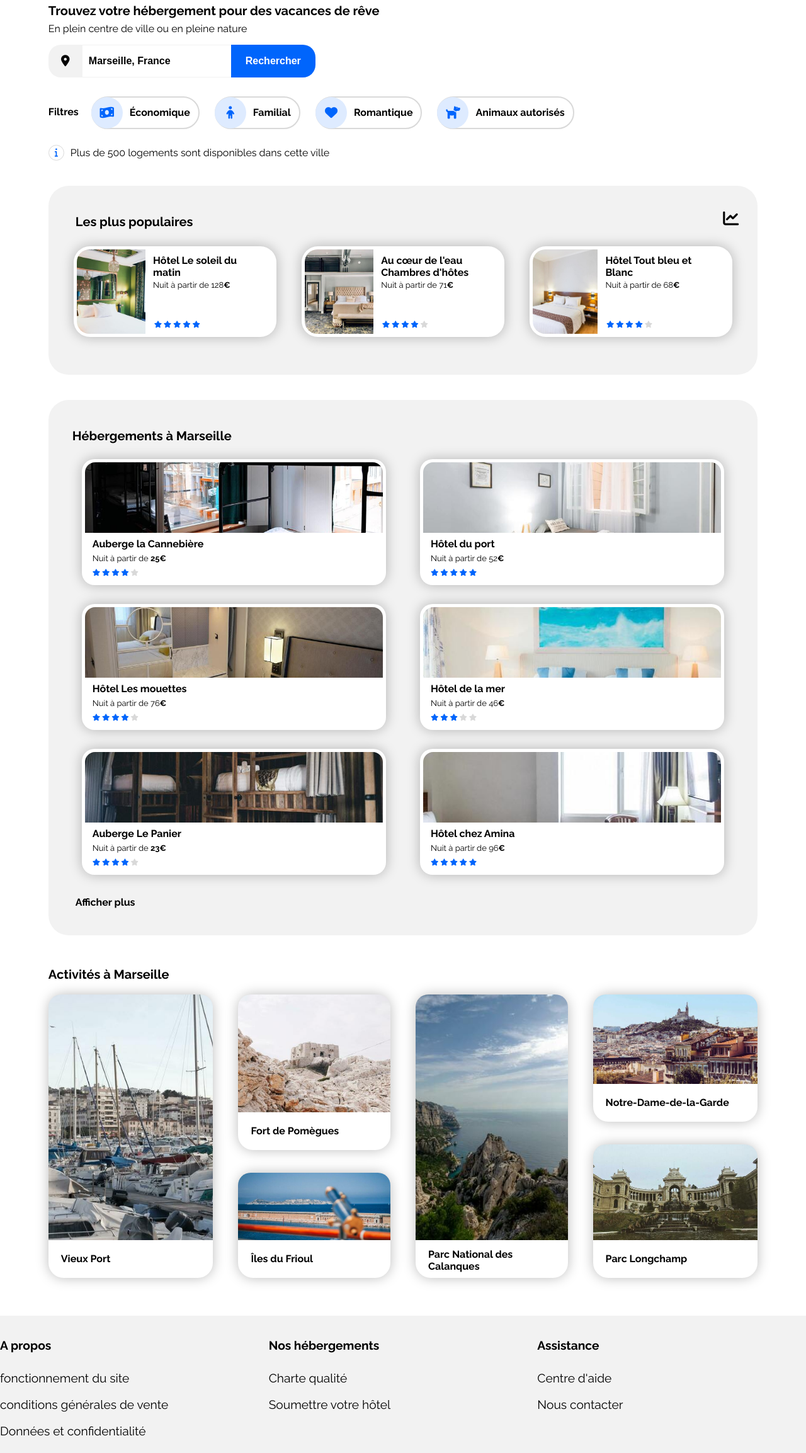
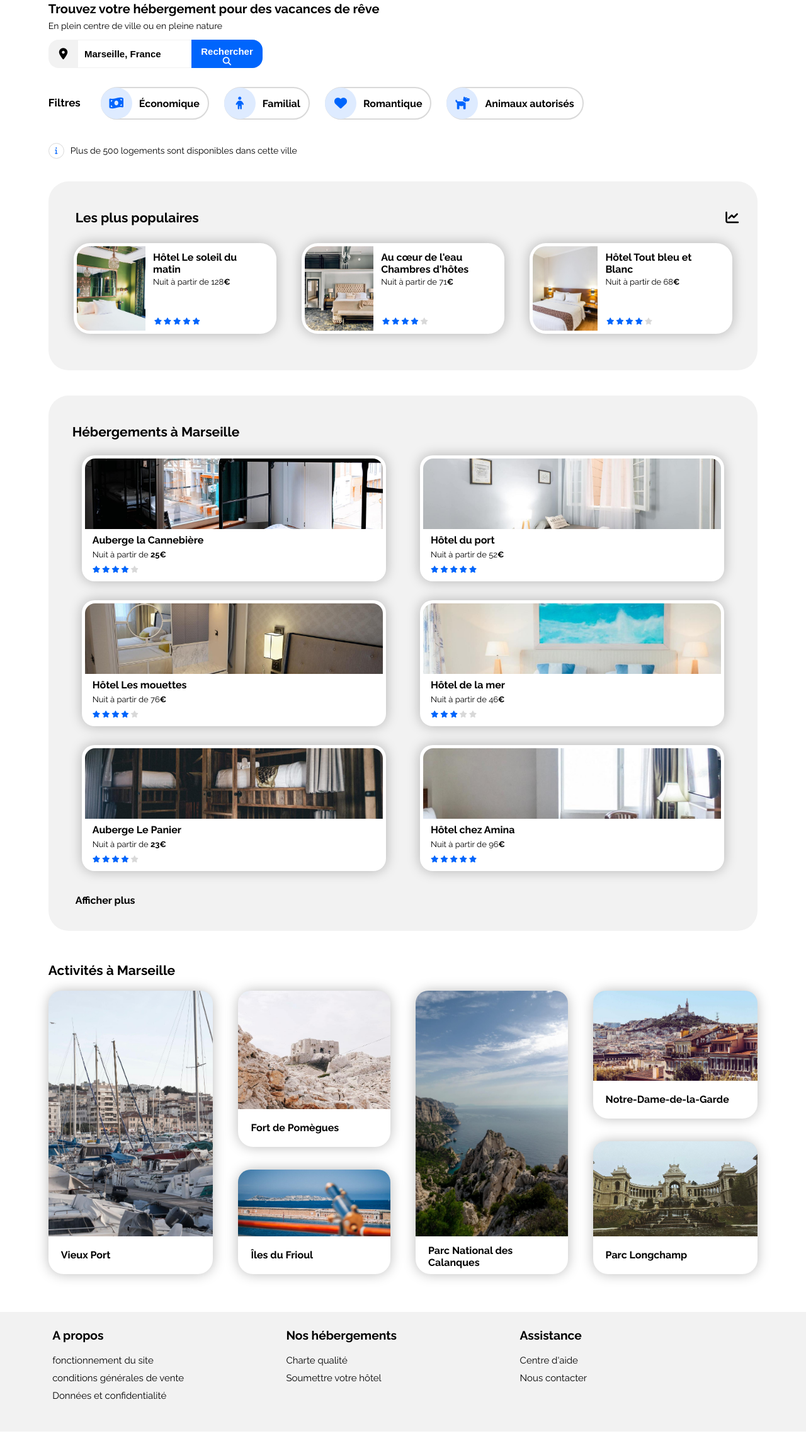
Before and after one commit to Reimhinn/BittlerArnaud_2_18082021, a website: page index.html in a window 1280 px wide. Shown: the part 126-2433 px from the top of the page at 63% size. After the commit the page ends 2399 px from the top, so only its background shows below. Drawn offline with Linux system fonts and the light colour scheme.

Commit message:
fin du responsive et des retouches. débuts structuration finale code

```diff
--- a/index.html
+++ b/index.html
@@ -13,7 +13,9 @@
 
 
 <body>
-<!--HEADER-->
+
+<!-- HEADER START-->
+
   <header>
     <a href=""><img id="logo" src="images/logo/Reservia.svg" alt="Reservia"/></a>
     <nav id="menu">
@@ -25,8 +27,14 @@
     </nav>
   </header>
 
+<!-- HEADER END -->
+
+<!-- MAIN START -->
 
   <main>
+
+<!-- SEARCH START-->
+
     <section class="search">
       <div id="page-presentation">
         <h2>Trouvez votre hébergement pour des vacances de rêve</h2>
@@ -37,7 +45,10 @@
           <i class="fas fa-map-marker-alt search-bar-icon"></i>
         </div>
         <input id="search-text" type="search" size="1" value="Marseille, France">
-        <button id="search-button"><span id="search-button-text">Rechercher</span></button>
+        <button id="search-button">
+          <span id="search-button-text">Rechercher</span>
+          <i class="fas fa-search search-icon"></i>
+        </button>
       </form>
       <div id="filter">
         <h2>Filtres</h2>
@@ -68,13 +79,19 @@
       </div>
     </section>
 
+<!-- SEARCH END -->
+
+<!-- ROOMS START -->
 
     <section class="rooms">
+
+<!-- HOSTING START -->
+
       <div id="hosting">
         <h2>Hébergements à Marseille</h2>
         <div id="hosting-rooms">
           <a href="#" class="hosting-rooms-model">
-            <img class="hosting-img-model" src="images/hebergements/4_small/marcus-loke-WQJvWU_HZFo-unsplash.jpg" alt="lit superposé et fenêtre">
+            <img class="hosting-img-model" src="images/hebergements/3_medium/marcus-loke-WQJvWU_HZFo-unsplash.jpg" alt="lit superposé et fenêtre">
             <h3>Auberge la Cannebière</h3>
             <p>Nuit à partir de <strong class="rooms-price-bold">25€</strong></p>
             <div class="hosting-stars">
@@ -86,7 +103,7 @@
             </div>
           </a>
           <a href="#" class="hosting-rooms-model">
-            <img class="hosting-img-model" src="images/hebergements/4_small/fred-kleber-gTbaxaVLvsg-unsplash.jpg" alt="">
+            <img class="hosting-img-model" src="images/hebergements/3_medium/fred-kleber-gTbaxaVLvsg-unsplash.jpg" alt="">
             <h3>Hôtel du port</h3>
             <p>Nuit à partir de 52<strong class="rooms-euro-bold">€</strong></p>
             <div class="hosting-stars">
@@ -98,7 +115,7 @@
             </div>
           </a>
           <a href="#" class="hosting-rooms-model">
-            <img class="hosting-img-model" src="images/hebergements/4_small/reisetopia-B8WIgxA_PFU-unsplash.jpg" alt="">
+            <img class="hosting-img-model" src="images/hebergements/3_medium/reisetopia-B8WIgxA_PFU-unsplash.jpg" alt="">
             <h3>Hôtel Les mouettes</h3>
             <p>Nuit à partir de 76<strong class="rooms-euro-bold">€</strong></p>
             <div class="hosting-stars">
@@ -110,7 +127,7 @@
             </div>
           </a>
           <a href="#" class="hosting-rooms-model">
-            <img class="hosting-img-model" src="images/hebergements/4_small/annie-spratt-Eg1qcIitAuA-unsplash.jpg" alt="">
+            <img class="hosting-img-model" src="images/hebergements/3_medium/annie-spratt-Eg1qcIitAuA-unsplash.jpg" alt="">
             <h3>Hôtel de la mer</h3>
             <p>Nuit à partir de 46<strong class="rooms-euro-bold">€</strong></p>
             <div class="hosting-stars">
@@ -122,7 +139,7 @@
             </div>
           </a>
           <a href="#" class="hosting-rooms-model">
-            <img class="hosting-img-model" src="images/hebergements/4_small/nicate-lee-kT-ZyaiwBe0-unsplash.jpg" alt="">
+            <img class="hosting-img-model" src="images/hebergements/3_medium/nicate-lee-kT-ZyaiwBe0-unsplash.jpg" alt="">
             <h3>Auberge Le Panier</h3>
             <p>Nuit à partir de <strong class="rooms-price-bold">23€</strong></p>
             <div class="hosting-stars">
@@ -134,7 +151,7 @@
             </div>
           </a>
           <a href="#" class="hosting-rooms-model">
-            <img class="hosting-img-model" src="images/hebergements/4_small/febrian-zakaria-M6S1WvfW68A-unsplash.jpg" alt="">
+            <img class="hosting-img-model" src="images/hebergements/3_medium/febrian-zakaria-M6S1WvfW68A-unsplash.jpg" alt="">
             <h3>Hôtel chez Amina</h3>
             <p>Nuit à partir de 96<strong class="rooms-price">€</strong></p>
             <div class="hosting-stars">
@@ -146,9 +163,12 @@
             </div>
           </a>
         </div>
-        <p class="show-more"><strong>Afficher plus</strong></p>
+        <a href="" class="show-more"><strong>Afficher plus</strong></a>
       </div>
 
+<!-- HOSTING END -->
+
+<!-- POPULAR START -->
 
       <div class="popular">
         <div class="header-flex">
@@ -157,7 +177,7 @@
         </div>
         <div class="popular-rooms">
           <a href="#" class="hosting-rooms-model">
-            <img class="popular-img-model" src="images/hebergements/4_small/emile-guillemot-Bj_rcSC5XfE-unsplash.jpg" alt="">
+            <img class="popular-img-model" src="images/hebergements/3_medium/emile-guillemot-Bj_rcSC5XfE-unsplash.jpg" alt="">
             <div class="popular-rooms-text">
               <h3>Hôtel Le soleil du matin</h3>
               <p>Nuit à partir de 128<strong>€</strong></p>
@@ -171,7 +191,7 @@
             </div>
           </a>
           <a href="#" class="hosting-rooms-model">
-            <img class="popular-img-model" src="images/hebergements/4_small/aw-creative-VGs8z60yT2c-unsplash.jpg" alt="">
+            <img class="popular-img-model" src="images/hebergements/3_medium/aw-creative-VGs8z60yT2c-unsplash.jpg" alt="">
             <div class="popular-rooms-text">
               <h3>Au cœur de l'eau Chambres d'hôtes</h3>
               <p>Nuit à partir de 71<strong>€</strong></p>
@@ -185,7 +205,7 @@
             </div>
           </a>
           <a href="#" class="hosting-rooms-model">
-            <img class="popular-img-model" src="images/hebergements/4_small/febrian-zakaria-sjvU0THccQA-unsplash.jpg" alt="">
+            <img class="popular-img-model" src="images/hebergements/3_medium/febrian-zakaria-sjvU0THccQA-unsplash.jpg" alt="">
             <div class="popular-rooms-text">
               <h3>Hôtel Tout bleu et Blanc</h3>
               <p>Nuit à partir de 68<strong>€</strong></p>
@@ -202,46 +222,51 @@
       </div>
     </section>
 
+<!-- POPULAR END -->
+
+<!-- ROOMS END -->
+
+<!-- ACTIVITIES START -->
 
     <section id="activities">
       <h2>Activités à Marseille</h2>
       <div class="activities-places">
         <a href="#" class="activities-place-model">
           <div class="activities-place-background">
-            <img class="activities-img-model" src="images/activites/4_small/reno-laithienne-QUgJhdY5Fyk-unsplash.jpg" alt="">
+            <img class="activities-img-model" src="images/activites/2_large/reno-laithienne-QUgJhdY5Fyk-unsplash.jpg" alt="">
              <h3>Vieux Port</h3>
           </div>
         </a>
         <div class="activities-first-double">
           <a href="#" class="activities-place-model">
             <div class="activities-place-background">
-              <img src="images/activites/4_small/paul-hermann-QFTrLdQIRhI-unsplash.jpg" alt="">
+              <img src="images/activites/3_medium/paul-hermann-QFTrLdQIRhI-unsplash.jpg" alt="">
               <h3>Fort de Pomègues</h3>
             </div>
           </a>
           <a href="#" class="activities-place-model">
             <div class="activities-place-background">
-              <img src="images/activites/4_small/kevin-hikari-rV_Qd1l-VXg-unsplash.jpg" alt="">
+              <img src="images/activites/3_medium/kevin-hikari-rV_Qd1l-VXg-unsplash.jpg" alt="">
               <h3>Îles du Frioul</h3>
             </div>
           </a>
         </div>
         <a href="#" class="activities-place-model">
           <div class="activities-place-background">
-            <img src="images/activites/4_small/kilyan-sockalingum-NR8-cBCN3aI-unsplash.jpg" alt="">
+            <img src="images/activites/2_large/kilyan-sockalingum-NR8-cBCN3aI-unsplash.jpg" alt="">
             <h3>Parc National des Calanques</h3>
           </div>
         </a>
       <div class="activities-second-double">
         <a href="#" class="activities-place-model">
           <div class="activities-place-background">
-            <img src="images/activites/4_small/florian-wehde-xW9e8gdotxI-unsplash.jpg" alt="">
+            <img src="images/activites/3_medium/florian-wehde-xW9e8gdotxI-unsplash.jpg" alt="">
             <h3>Notre-Dame-de-la-Garde</h3>
           </div>
         </a>
         <a href="#" class="activities-place-model">
           <div class="activities-place-background">
-            <img src="images/activites/4_small/lena-paulin-wH2-EJoDcV0-unsplash.jpg" alt="">
+            <img src="images/activites/3_medium/lena-paulin-wH2-EJoDcV0-unsplash.jpg" alt="">
             <h3>Parc Longchamp</h3>
           </div>
         </a>
@@ -250,6 +275,11 @@
     </section>
   </main>
 
+<!-- ACTIVITIES END -->
+
+<!-- MAIN END -->
+
+<!-- FOOTER START -->
 
   <footer>
     <div class="lists">
@@ -272,6 +302,7 @@
     </div>
   </footer>
 
+<!-- FOOTER END -->
 
 </body>
 </html>
--- a/style.css
+++ b/style.css
@@ -12,8 +12,8 @@ header {
 }
 
  h2 {
-   font-size: 20px;
-   font-weight: bold;
+  font-size: 20px;
+  font-weight: bold;
  }
 
 ul {
@@ -32,6 +32,7 @@ a {
   margin: 0;
   margin-top: 45px;
   padding-bottom: 20px;
+  margin-left : -3px;
 }
 
 #menu {
@@ -48,7 +49,7 @@ a {
 
 .nav-option {
   display: block;
-  padding: 2rem;
+  padding: 3rem 2rem 2rem 2rem;
   margin-top: -16px;
   border-top: 3px solid;
   border-color: white;
@@ -71,10 +72,12 @@ a {
 
 #page-presentation h2{
   margin-bottom: 0;
+  margin-top: 10px;
 }
 
 #page-presentation p{
   margin-top: 7px;
+  font-size: 14px;
 }
 
 main {
@@ -90,13 +93,14 @@ main {
 
 #search-bar {
   display: inline-flex;
-  height: 52px;
+  height: 45px;
+  width: 100%;
 }
 
 .search-bar-icon {
   background-color: #F2F2F2;
-  padding: 17px;
-  border-radius: 20px 0 0 20px;
+  padding: 0.85rem;
+  border-radius: 16px 0 0 16px;
   text-align: center;
   width: 20px;
   font-size: 18px;
@@ -104,7 +108,7 @@ main {
 
 #search-text {
   padding: 10px;
-  width: 236px;
+  width: 16%;
   border-left: none;
   border-right: none;
   border-top: #F2F2F2 1px solid;
@@ -114,16 +118,20 @@ main {
 #search-button {
   background-color:#0065FC;
   color: white;
-  border-radius: 0 20px 20px 0;
+  border-radius: 0 16px 16px 0;
   padding: 10px;
   border: none;
-  width: 134px;
+  width: 10%;
   cursor: pointer;
 }
 
 #search-button-text, #search-text {
-  font-size: 16px;
+  font-size: 15px;
   font-weight: bold;
+}
+
+.search-icon {
+  display: none;
 }
 
 .filter-option {
@@ -165,33 +173,39 @@ main {
 .filter-category {
   margin: 13px;
   font-weight: bold;
+  font-size: 16px;
   /* margin-top: -20px; */
   /* display: block; */
 }
 
 #filter h2 {
   margin-top: 45px;
-  font-size: 16px;
-  margin-right: 8px;
+  font-size: 17px;
+  margin-right: 20px;
 }
 
 #search-infos {
   display: inline-flex;
   margin-bottom: 27px;
+  margin-top: 15px;
+}
+
+#search-infos {
+  font-size: 14px;
 }
 
 .icon-infos {
   color: #0065FC;
   height: 25px;
   width: 25px;
-  font-size: 14px;
+  font-size: 11px;
   border: solid 1px;
-  margin: 13px 10px 0 0;
+  margin: 10px 10px 0 0;
   border-radius: 100%;
   border-color: #d9d9d9;
   text-align: center;
   /* vertical-align: top; */
-  padding: 4px 2px;
+  padding: 6px 2px;
   box-sizing: border-box;
 }
 
@@ -212,6 +226,7 @@ main {
 }
 
 #hosting h2 {
+  font-size: 21px;
   /* margin-left: 50px; */
   padding-top: 45px;
   padding-bottom: 10px;
@@ -289,7 +304,7 @@ main {
 
 .show-more{
   padding-left: 5px;
-  padding-top: 3px;
+  padding-top: 22px;
 }
 
 .popular {
@@ -300,6 +315,7 @@ main {
 }
 
 .popular h2{
+  font-size: 21px;
   padding-top: 45px;
   padding-bottom: 19px;
   margin: 0;
@@ -313,11 +329,12 @@ main {
 .arrow-icon{
   display: flex;
   justify-content: flex-end;
-  padding-top: 40px;
+  padding-top: 47px;
+  margin-left: 60px;
 }
 
 .arrow-i {
-  font-size: 25px;
+  font-size: 21px;
 }
 
 .popular .hosting-rooms-model {
@@ -356,6 +373,7 @@ main {
 }
 
 #activities h2 {
+  font-size: 21px;
   margin: 0;
 }
 
@@ -434,7 +452,7 @@ a.activities-place-model {
 }
 
 footer {
-  height: 218px;
+  height: 190px;
   background-color:#f2f2f2;
   margin-top: 80px;
   width: 100%;
@@ -444,6 +462,7 @@ footer {
   display: flex;
   justify-content:space-between;
   max-width: 1440px;
+  width: 87%;
   margin: 0 auto;
 }
 
@@ -454,8 +473,12 @@ footer {
 }
 
 .lists li {
-  padding-top: 20px;
+  padding-top: 10px;
   font-size: larger;
+}
+
+.lists a {
+  font-size: 15px;
 }
 
 .lists .strong {
@@ -492,7 +515,7 @@ footer {
     border-top: none;
     border-bottom: 3px solid;
     border-color: #f2f2f2;
-    padding: 10px 0;
+    padding: 15px 0;
   }
 
   .nav-option:hover {
@@ -524,8 +547,37 @@ footer {
     padding: 0 30px 0px 20px;
   }
 
+  #search-bar {
+    margin-top: 17px;
+  }
+
+  #search-button {
+    border-radius: 14px;
+    width: 45px;
+  }
+
+  #search-button-text {
+    display: none;
+  }
+
+  #search-text {
+    width: 79%;
+  }
+
+  .search-icon {
+    display: inline-block;
+  }
+
+  .show-more {
+    padding: 7px 0 20px 5px;
+  }
+
   .popular {
     border-radius: 0px;
+  }
+
+  .arrow-icon {
+    padding-top: 42px;
   }
 
   .header-flex {
@@ -627,6 +679,7 @@ footer {
   .lists {
     flex-direction: column;
     margin: auto;
+    margin-top: -45px;
   }
 
   .lists ul {
@@ -640,6 +693,10 @@ footer {
 }
 
 @media screen and (max-width : 1370px) and (min-width : 769px) {
+
+  .search-icon {
+    display: none;
+  }
 
   .rooms {
     flex-direction: column-reverse;
@@ -689,14 +746,6 @@ footer {
   .popular .hosting-rooms-model:nth-child(3n) {
     margin-right: 40px;
   }
-/*
-  #hosting .hosting-rooms-model:nth-child(3n + 1) {
-    margin-left: 14px;
-  }
-
-  #hosting .hosting-rooms-model:nth-child(3n) {
-    margin-right: 14px;
-  } */
 
   #hosting .hosting-rooms-model {
     margin: 15px;
@@ -711,12 +760,17 @@ footer {
 
 @media screen and (max-width : 1175px) and (min-width : 769px) {
 
-  #menu {
-    justify-content: flex-end;
+  #search-button {
+    border-radius: 14px;
+    width: 45px;
   }
 
-  #menu ul {
-    flex-direction: column;
+  #search-button-text {
+    display: none;
+  }
+
+  .search-icon {
+    display: inline-block;
   }
 
   .popular {
@@ -746,6 +800,14 @@ footer {
 
   .activities-second-double .activities-place-background {
     margin-right: 20px;
+  }
+
+  .activities-second-double {
+    margin-top: 40px;
+  }
+
+  .activities-places .activities-place-model:nth-child(3) {
+    margin-top: 40px;
   }
 
   footer {
@@ -781,6 +843,19 @@ footer {
     margin: 12px;
   }
 
+  #search-button {
+    border-radius: 14px;
+    width: 45px;
+  }
+
+  #search-button-text {
+    display: none;
+  }
+
+  .search-icon {
+    display: inline-block;
+  }
+
   #hosting {
     max-width: 100%;
     height: auto;
@@ -793,6 +868,9 @@ footer {
       box-shadow: 0 0 20px 0 #0000001f;
   }
 
+  .popular .hosting-rooms-model:nth-child(1) {
+    margin-top: 17px;
+  }
 
 
 }
```
Lines whose indentation alone changed are shown as unchanged.
